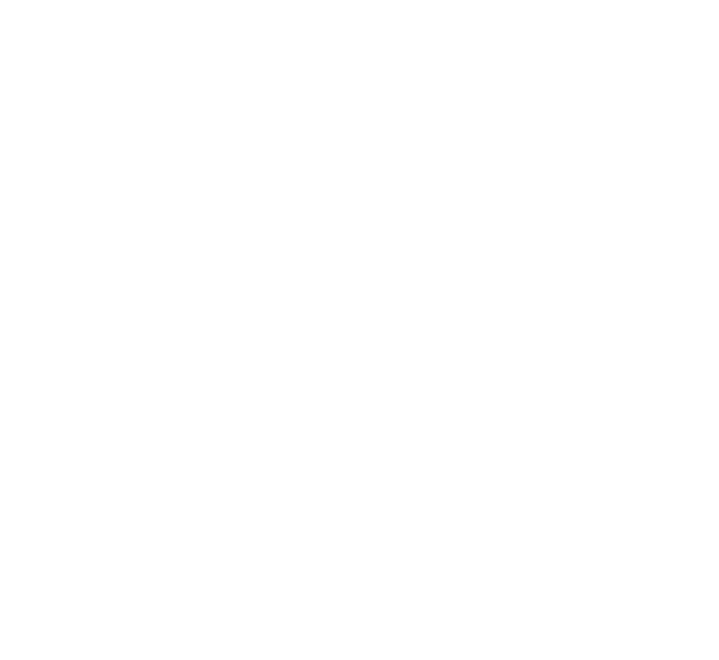
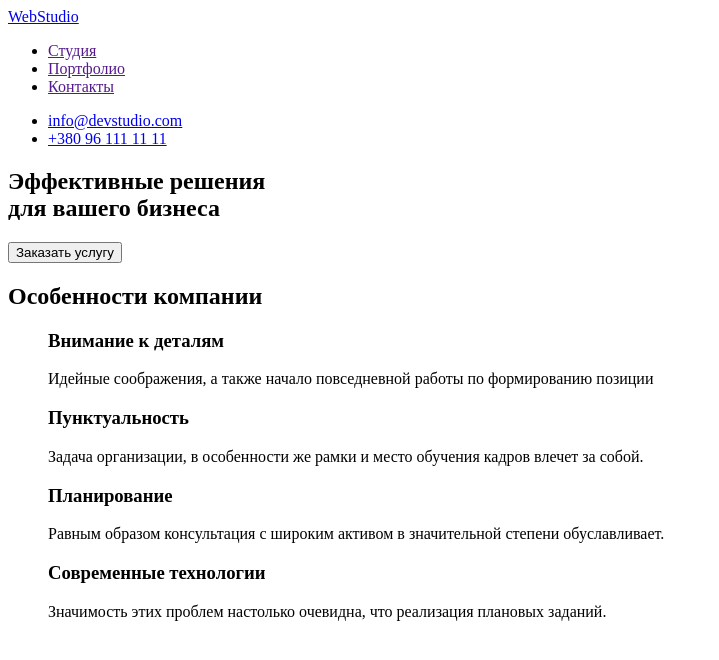
Before and after one commit to Maksi16/goit-markup-hw-01, a plain HTML site: page index.html in a window 1280 px wide. Shown: the whole page, without its empty margins (0-719 px from the left). Drawn offline with Linux system fonts and the light colour scheme.

Commit message:
Добавлены шапка, 2-3 блоки

```diff
--- a/index.html
+++ b/index.html
@@ -7,6 +7,47 @@
     <title>Document</title>
 </head>
 <body>
-
+<!-- Шапка сайта-->
+    <header>
+        <nav>
+            <a href="/">WebStudio</a>
+                <ul>
+                    <li><a href="">Студия</a></li>
+                    <li><a href="">Портфолио</a></li>
+                    <li><a href="">Контакты</a></li>
+                </ul>
+                <ul>
+                    <li><a href="mailto:info@devstudio.com">info@devstudio.com</a></li>
+                    <li><a href="tel:+380961111111">+380 96 111 11 11</a></li>
+                </ul>
+        </nav>
+    </header>
+<!--Темный кватдар? Банер?-->
+    <div>
+        <section>
+            <h1>Эффективные решения <br> для вашего бизнеса</h1>
+            <button type="button">Заказать услугу</button>
+        </section>
+    </div>
+    <!-- Особенности компании -->
+    <section>
+        <h2>Особенности компании</h2>
+        <ul>
+            <h3>Внимание к деталям</h3>
+            <p>Идейные соображения, а также начало повседневной работы по формированию позиции</p>
+        </ul>
+        <ul>
+            <h3>Пунктуальность</h3>
+            <p>Задача организации, в особенности же рамки и место обучения кадров влечет за собой.</p>
+        </ul>
+        <ul>
+            <h3>Планирование</h3>
+            <p>Равным образом консультация с широким активом в значительной степени обуславливает.</p>
+        </ul>
+        <ul>
+            <h3>Современные технологии</h3>
+            <p>Значимость этих проблем настолько очевидна, что реализация плановых заданий.</p>
+        </ul>
+    </section>
 </body>
 </html>
```
